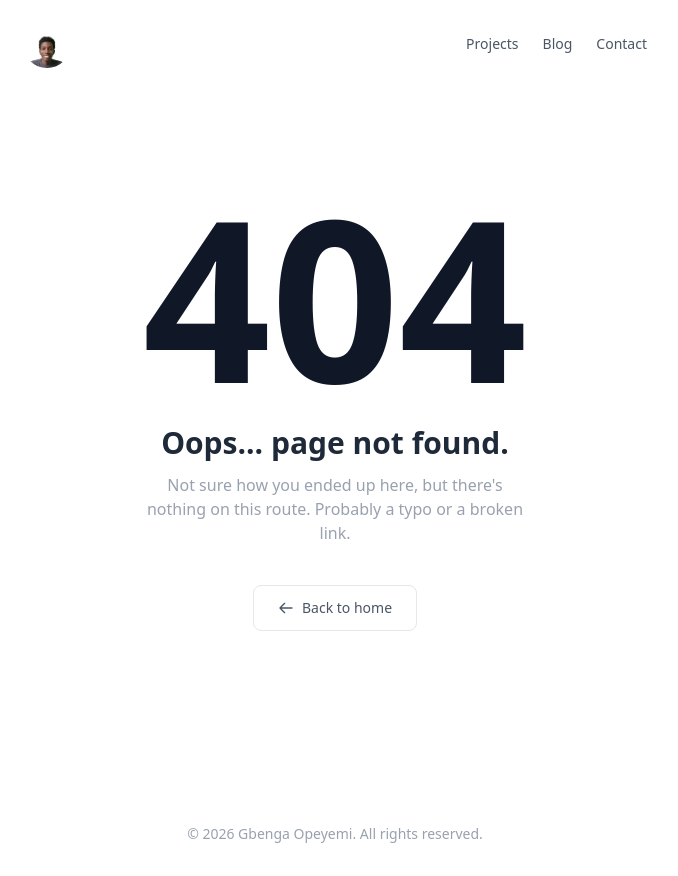
After one commit to opesam42/my-portfolio, a Django app: template templates/404.html in a window 1280 px wide. The commit adds this page. Shown: the whole page, without its empty margins (305-983 px from the left). Run offline with Django 5.2, Linux system fonts and the light colour scheme; the template is opened without the code that fills it, so the values that code supplies are empty.

Commit message:
add a 404 page

```diff
--- a/core/views.py
+++ b/core/views.py
@@ -14,3 +14,6 @@ class HomeView(TemplateView):
         context['articles'] = Article.objects.filter(is_visible=True).order_by('-date_added')
 
         return context
+
+def custom_404(request, exception):
+    return render(request, '404.html', status=404)
--- a/gbenga_portfolio/urls.py
+++ b/gbenga_portfolio/urls.py
@@ -19,6 +19,8 @@ from django.urls import path, include
 from django.conf import settings
 from django.conf.urls.static import static
 
+handler404 = 'core.views.custom_404'
+
 urlpatterns = [
     path('admin/', admin.site.urls),
     path('', include('core.urls', namespace='core')),
--- a/static/css/output.css
+++ b/static/css/output.css
@@ -25,6 +25,7 @@
     --color-white: #fff;
     --spacing: 0.25rem;
     --container-xs: 20rem;
+    --container-sm: 24rem;
     --container-2xl: 42rem;
     --text-xs: 0.75rem;
     --text-xs--line-height: calc(1 / 0.75);
@@ -32,12 +33,16 @@
     --text-sm--line-height: calc(1.25 / 0.875);
     --text-base: 1rem;
     --text-base--line-height: calc(1.5 / 1);
+    --text-lg: 1.125rem;
+    --text-lg--line-height: calc(1.75 / 1.125);
     --text-xl: 1.25rem;
     --text-xl--line-height: calc(1.75 / 1.25);
     --text-2xl: 1.5rem;
     --text-2xl--line-height: calc(2 / 1.5);
     --text-3xl: 1.875rem;
     --text-3xl--line-height: calc(2.25 / 1.875);
+    --text-6xl: 3.75rem;
+    --text-6xl--line-height: 1;
     --font-weight-normal: 400;
     --font-weight-medium: 500;
     --font-weight-semibold: 600;
@@ -253,8 +258,17 @@
   .mx-auto {
     margin-inline: auto;
   }
+  .my-6 {
+    margin-block: calc(var(--spacing) * 6);
+  }
+  .mt-4 {
+    margin-top: calc(var(--spacing) * 4);
+  }
   .mt-5 {
     margin-top: calc(var(--spacing) * 5);
+  }
+  .mb-0 {
+    margin-bottom: calc(var(--spacing) * 0);
   }
   .mb-1 {
     margin-bottom: calc(var(--spacing) * 1);
@@ -270,6 +284,9 @@
   }
   .mb-6 {
     margin-bottom: calc(var(--spacing) * 6);
+  }
+  .mb-8 {
+    margin-bottom: calc(var(--spacing) * 8);
   }
   .mb-10 {
     margin-bottom: calc(var(--spacing) * 10);
@@ -310,6 +327,9 @@
   .table-cell {
     display: table-cell;
   }
+  .h-0\.5 {
+    height: calc(var(--spacing) * 0.5);
+  }
   .h-3 {
     height: calc(var(--spacing) * 3);
   }
@@ -337,6 +357,9 @@
   .h-56 {
     height: calc(var(--spacing) * 56);
   }
+  .min-h-\[80vh\] {
+    min-height: 80vh;
+  }
   .w-3 {
     width: calc(var(--spacing) * 3);
   }
@@ -363,6 +386,9 @@
   }
   .max-w-2xl {
     max-width: var(--container-2xl);
+  }
+  .max-w-sm {
+    max-width: var(--container-sm);
   }
   .max-w-xs {
     max-width: var(--container-xs);
@@ -408,6 +434,9 @@
   }
   .gap-1\.5 {
     gap: calc(var(--spacing) * 1.5);
+  }
+  .gap-2 {
+    gap: calc(var(--spacing) * 2);
   }
   .gap-3 {
     gap: calc(var(--spacing) * 3);
@@ -465,6 +494,9 @@
   .bg-gray-100 {
     background-color: var(--color-gray-100);
   }
+  .bg-gray-200 {
+    background-color: var(--color-gray-200);
+  }
   .bg-gray-500 {
     background-color: var(--color-gray-500);
   }
@@ -483,11 +515,20 @@
   .px-2 {
     padding-inline: calc(var(--spacing) * 2);
   }
+  .px-5 {
+    padding-inline: calc(var(--spacing) * 5);
+  }
   .px-6 {
     padding-inline: calc(var(--spacing) * 6);
   }
   .py-0\.5 {
     padding-block: calc(var(--spacing) * 0.5);
+  }
+  .py-2\.5 {
+    padding-block: calc(var(--spacing) * 2.5);
+  }
+  .py-3 {
+    padding-block: calc(var(--spacing) * 3);
   }
   .py-5 {
     padding-block: calc(var(--spacing) * 5);
@@ -500,6 +541,9 @@
   }
   .py-20 {
     padding-block: calc(var(--spacing) * 20);
+  }
+  .py-32 {
+    padding-block: calc(var(--spacing) * 32);
   }
   .pb-16 {
     padding-bottom: calc(var(--spacing) * 16);
@@ -521,17 +565,39 @@
     font-size: var(--text-3xl);
     line-height: var(--tw-leading, var(--text-3xl--line-height));
   }
+  .text-6xl {
+    font-size: var(--text-6xl);
+    line-height: var(--tw-leading, var(--text-6xl--line-height));
+  }
   .text-base {
     font-size: var(--text-base);
     line-height: var(--tw-leading, var(--text-base--line-height));
+  }
+  .text-lg {
+    font-size: var(--text-lg);
+    line-height: var(--tw-leading, var(--text-lg--line-height));
   }
   .text-sm {
     font-size: var(--text-sm);
     line-height: var(--tw-leading, var(--text-sm--line-height));
   }
+  .text-xl {
+    font-size: var(--text-xl);
+    line-height: var(--tw-leading, var(--text-xl--line-height));
+  }
   .text-xs {
     font-size: var(--text-xs);
     line-height: var(--tw-leading, var(--text-xs--line-height));
+  }
+  .text-\[9rem\] {
+    font-size: 9rem;
+  }
+  .text-\[10rem\] {
+    font-size: 10rem;
+  }
+  .leading-none {
+    --tw-leading: 1;
+    line-height: 1;
   }
   .leading-relaxed {
     --tw-leading: var(--leading-relaxed);
@@ -560,6 +626,9 @@
   .tracking-widest {
     --tw-tracking: var(--tracking-widest);
     letter-spacing: var(--tracking-widest);
+  }
+  .text-gray-100 {
+    color: var(--color-gray-100);
   }
   .text-gray-400 {
     color: var(--color-gray-400);
@@ -628,10 +697,21 @@
     --tw-duration: 200ms;
     transition-duration: 200ms;
   }
+  .select-none {
+    -webkit-user-select: none;
+    user-select: none;
+  }
   .group-hover\:text-gray-700 {
     &:is(:where(.group):hover *) {
       @media (hover: hover) {
         color: var(--color-gray-700);
+      }
+    }
+  }
+  .hover\:border-gray-400 {
+    &:hover {
+      @media (hover: hover) {
+        border-color: var(--color-gray-400);
       }
     }
   }
@@ -679,6 +759,23 @@
   .md\:flex-row {
     @media (width >= 48rem) {
       flex-direction: row;
+    }
+  }
+  .md\:text-3xl {
+    @media (width >= 48rem) {
+      font-size: var(--text-3xl);
+      line-height: var(--tw-leading, var(--text-3xl--line-height));
+    }
+  }
+  .md\:text-base {
+    @media (width >= 48rem) {
+      font-size: var(--text-base);
+      line-height: var(--tw-leading, var(--text-base--line-height));
+    }
+  }
+  .md\:text-\[14rem\] {
+    @media (width >= 48rem) {
+      font-size: 14rem;
     }
   }
 }
--- /dev/null
+++ b/templates/404.html
@@ -0,0 +1,32 @@
+{% extends "base.html" %}
+
+{% block title %}Page Not Found — Gbenga Opeyemi{% endblock %}
+
+{% block content %}
+<section class="min-h-[80vh] flex flex-col items-center justify-center text-center">
+
+  <p class="text-[9rem] md:text-[14rem] font-bold leading-none text-gray-900 select-none">
+    404
+  </p>
+
+  <h1 class="text-2xl md:text-3xl font-bold text-gray-800 mt-4 mb-3">
+    Oops... page not found.
+  </h1>
+
+  <p class="text-sm md:text-base text-gray-400 max-w-sm mb-10">
+    Not sure how you ended up here, but there's nothing on this route.
+    Probably a typo or a broken link.
+  </p>
+
+  <a href="{% url 'core:home' %}"
+     class="inline-flex items-center gap-2 text-sm font-medium text-gray-600
+            border border-gray-200 rounded-lg px-6 py-3
+            hover:border-gray-400 hover:text-gray-900 transition-all duration-200">
+    <svg class="w-4 h-4" fill="none" viewBox="0 0 24 24" stroke="currentColor" stroke-width="2">
+      <path stroke-linecap="round" stroke-linejoin="round" d="M10 19l-7-7m0 0l7-7m-7 7h18"/>
+    </svg>
+    Back to home
+  </a>
+
+</section>
+{% endblock %}
```
